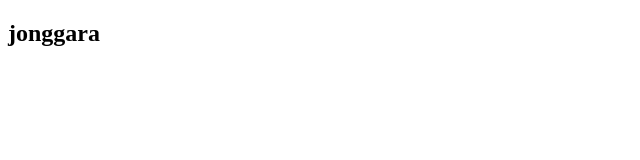
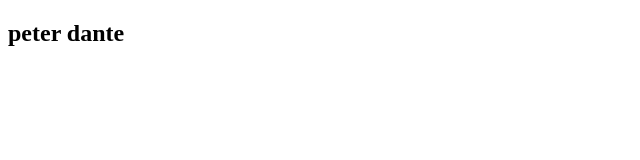
Before and after one commit to willyjonggara/willyjonggara.github.io, a plain HTML site: page index.html in a window 1280 px wide. Shown: the full height of the page, 0-640 px from the left. Drawn offline with Linux system fonts and the light colour scheme.

Commit message:
Update index.html
anjai

```diff
--- a/index.html
+++ b/index.html
@@ -4,6 +4,6 @@
   <title>belajargithub</title>
 </head>
 <body>
-  <h2>jonggara</h2>
+  <h2>peter dante</h2>
 </body>
 </html>
```
